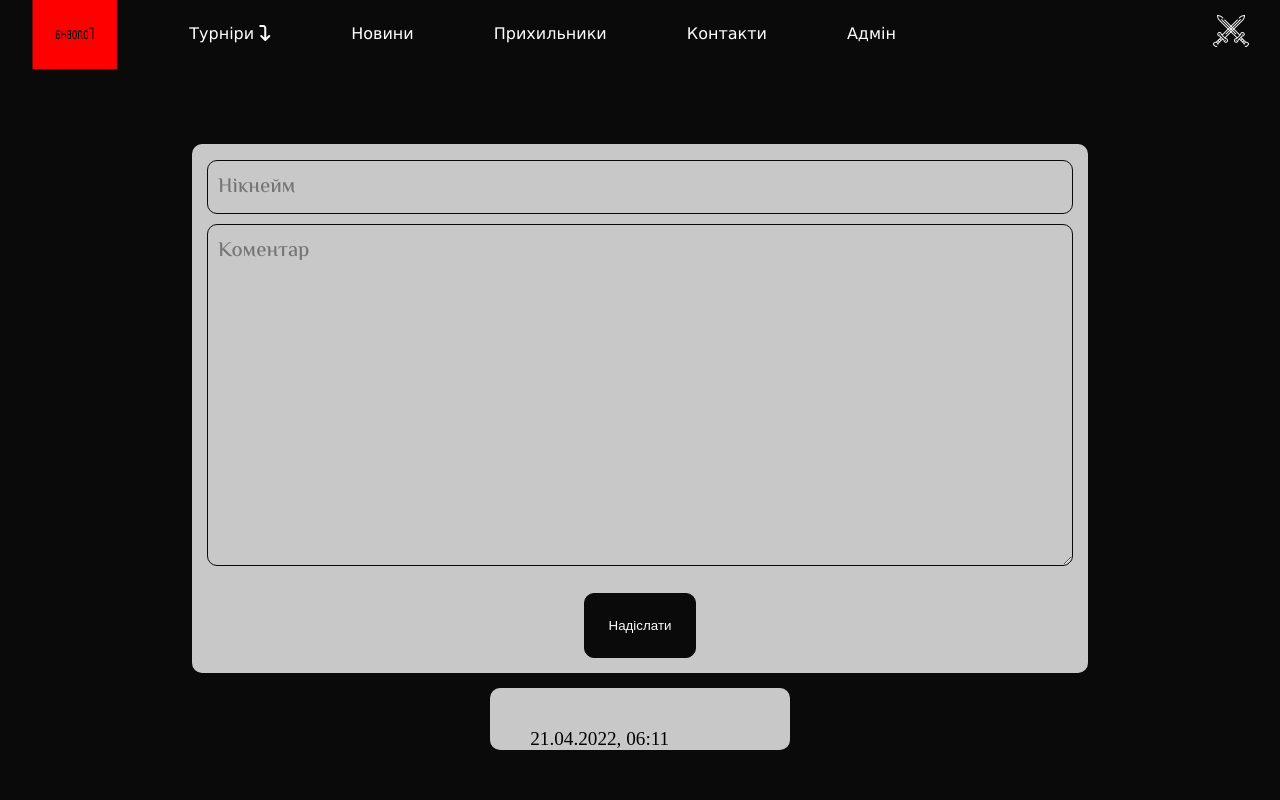
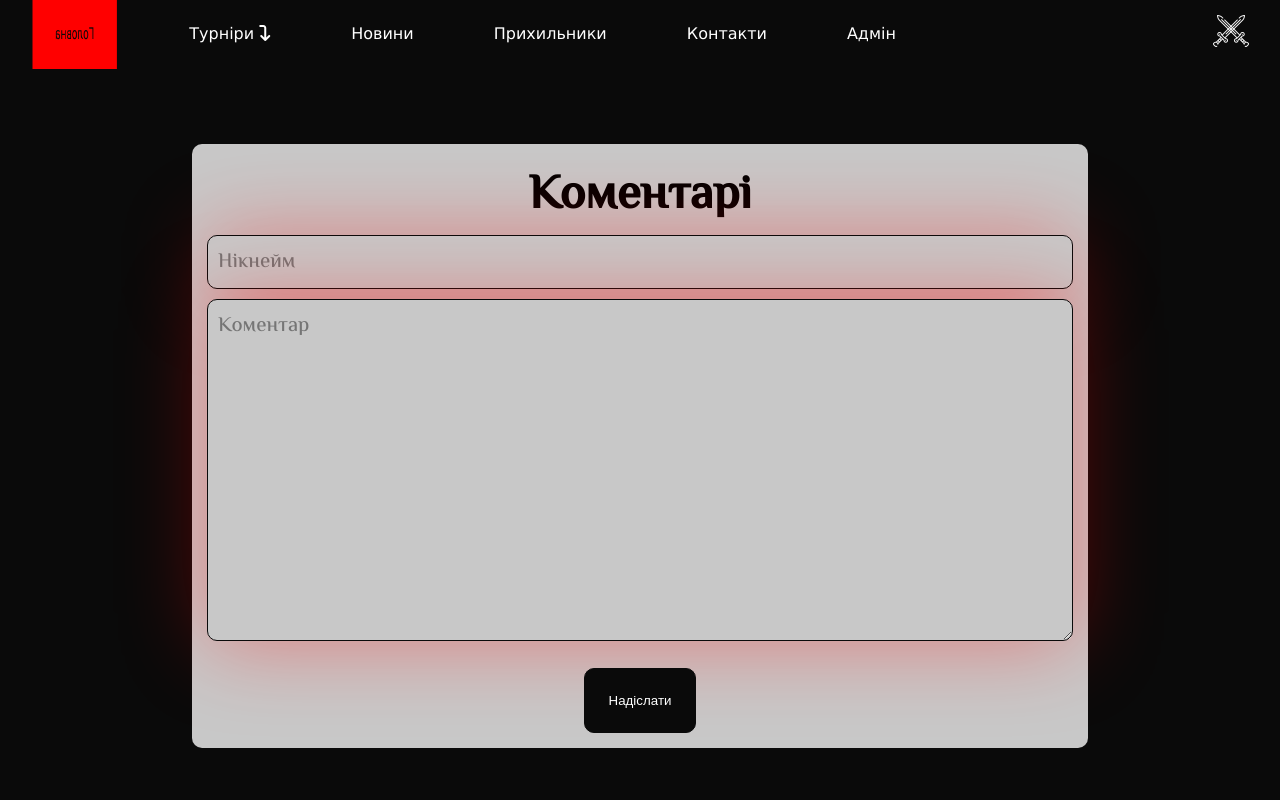
Before and after one commit to graveetone/kharlanfan, a plain HTML site: page fans.html in a window 1280 px wide. Both pictures are taken after a click on the button "Надіслати". Shown: the top 800 px of the page. Drawn offline with Linux system fonts and the light colour scheme.

Commit message:
Fixed work-break in fan page. Finished fan-page

```diff
--- a/comments.css
+++ b/comments.css
@@ -44,20 +44,22 @@ textarea {
 }
 
 .comment-text {
-    display: flex;
+    /* display: flex; */
     padding: 20px;
-    word-wrap: break-word;
+    /* word-wrap: break-word; */
     /* text-align: center; */
-    justify-content: center;
+    /* justify-content: center; */
     /* flex-direction: column; */
     /* flex-wrap: wrap; */
 }
 
 .comment {
     display: flex;
+    word-wrap: break-word;
     flex-direction: column;
-    min-width: 300px;
-    width: 50%;
+    /* min-width: 300px; */
+    width: 80%;
+    /* height: auto; */
     background-color: var(--card-back);
     border-radius: 10px;
     margin-bottom: 50px;
--- a/comments.js
+++ b/comments.js
@@ -8,6 +8,31 @@ function getFormattedDateTime() {
     let m = String(dateTimeNow.getMinutes()).padStart(2, '0');
 
     return [dd + '.' + mm + '.' + yyyy, h + ':' + m];
+}
+
+function Validate(element) { // true if valid
+    // let is_valid = true;
+    return !(element.value.trim().length === 0)
+}
+
+function ResetFields() {
+    for (element of document.getElementsByClassName('txt')) {
+        element.value = "";
+    }
+}
+
+function IsAllValid() {
+    let is_valid = true;
+    for (element of document.getElementsByClassName('txt')) {
+        if (!Validate(element)) {
+            element.classList.add("red-lighter");
+            is_valid = false;
+        } else {
+            element.classList.remove("red-lighter");
+
+        }
+    }
+    return is_valid;
 }
 
 function makeComment(username, comment_text) {
@@ -25,7 +50,10 @@ function makeComment(username, comment_text) {
     let new_comment = document.createElement("div");
     new_comment.innerHTML = comment_template;
     new_comment.classList.add("comment");
-    document.getElementsByClassName("comments")[0].prepend(new_comment); //innerHTML += comment_template;
+    if (IsAllValid()) {
+        document.getElementsByClassName("comments")[0].prepend(new_comment); //innerHTML += comment_template;
+        ResetFields();
+    }
 }
 
 submit.addEventListener("click", () => { makeComment(nickname.value, comment.value) });
--- a/fans.html
+++ b/fans.html
@@ -48,10 +48,11 @@
     </header>
     <main>
         <div class="card card-fans">
+            <h2> Коментарі </h2>
             <div class="form">
                 <form action="">
-                    <input type="text" id='nickname' placeholder="Нікнейм"> <br>
-                    <textarea name="" id="comment" rows="10" placeholder="Коментар"></textarea> <br>
+                    <input class="txt" type="text" id='nickname' placeholder="Нікнейм"> <br>
+                    <textarea class="txt" name="" id="comment" rows="10" placeholder="Коментар"></textarea> <br>
                     <input type="button" id='submit' class="btn btn-dark p-2" value="Надіслати"><br>
                 </form>
             </div>
```
Also changed, not shown: admin.html (+25 -4 lines), index.html (+1 -1 lines).
